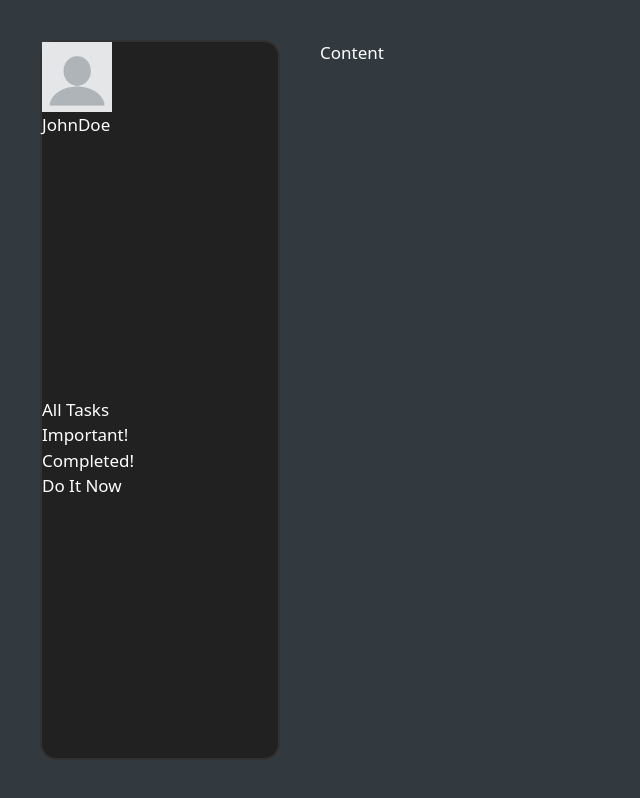
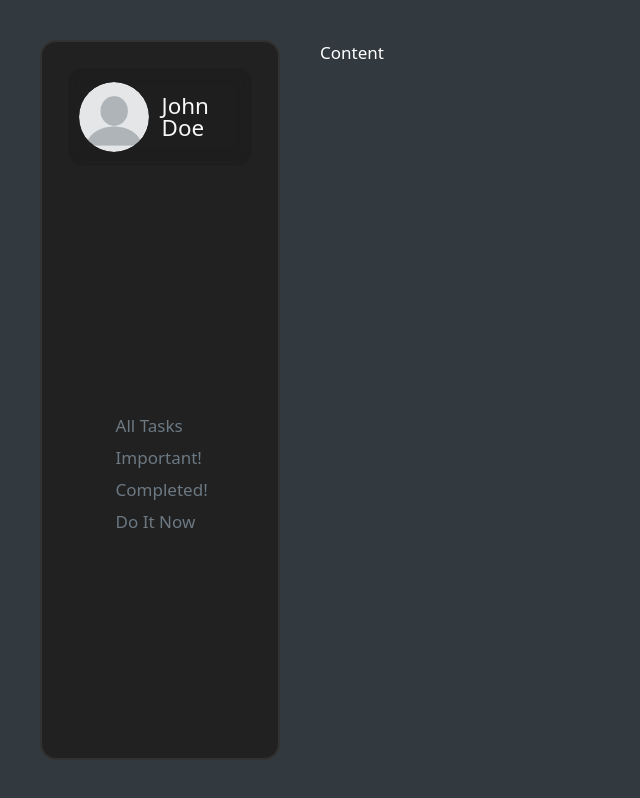
Before and after one commit to dev-mirpuri/TaskTrackr, a Next.js app: page / in a window 1280 px wide. Shown: the whole page, without its empty margins (0-640 px from the left). Built offline with nearby package versions, Linux system fonts and the light colour scheme; some icons are missing.

Commit message:
Fix design of Sidebar (Alignment, spacing, sizes, etc) and Add hover effects for sidebar

```diff
--- a/app/components/sidebar/sidebar.tsx
+++ b/app/components/sidebar/sidebar.tsx
@@ -49,15 +49,151 @@ function Sidebar () {
 }
 
 const SidebarStyled = styled.nav`
+  position: relative;
+  width: ${(props) => props.theme.sidebarWidth};
+  background-color: ${(props) => props.theme.colorBg2};
+  border: 2px solid ${(props) => props.theme.borderColor2};
+  border-radius: 1rem;
+
+  display: flex;
+  flex-direction: column;
+  justify-content: space-between;
+
+  color: ${(props) => props.theme.colorGrey3};
+
+
+  .profile {
+    margin: 1.5rem;
+    padding: 1rem 0.8rem;
     position: relative;
-    width: ${(props) => props.theme.sidebarWidth};
-    background-color: ${(props) => props.theme.colorBg2};
-    border: 2px solid ${(props) => props.theme.borderColor2};
+
     border-radius: 1rem;
+    cursor: pointer;
+
+    font-weight: 500;
+    color: ${(props) => props.theme.colorGrey0};
 
     display: flex;
-        flex-direction: column;
-        justify-content: space-between;
+    align-items: center;
+
+    .profile-overlay {
+      position: absolute;
+      top: 0;
+      left: 0;
+      width: 100%;
+      height: 100%;
+      backdrop-filter: blur(10px);
+      z-index: 0;
+      background: ${(props) => props.theme.colorBg3};
+      transition: all 0.55s linear;
+      border-radius: 1rem;
+      border: 2px solid ${(props) => props.theme.borderColor2};
+
+      opacity: 0.2;
+    }
+
+    h1 {
+      font-size: 1.2rem;
+      display: flex;
+      flex-direction: column;
+
+      line-height: 1.4rem;
+    }
+
+    .image,
+    h1 {
+      position: relative;
+      z-index: 1;
+    }
+
+    .image {
+      flex-shrink: 0;
+      display: inline-block;
+      overflow: hidden;
+      transition: all 0.5s ease;
+      border-radius: 100%;
+
+      width: 70px;
+      height: 70px;
+
+      img {
+        border-radius: 100%;
+        transition: all 0.5s ease;
+      }
+    }
+
+    > h1 {
+      margin-left: 0.8rem;
+      font-size: clamp(1.2rem, 4vw, 1.4rem);
+      line-height: 100%;
+    }
+
+    &:hover {
+      .profile-overlay {
+        opacity: 1;
+        border: 2px solid ${(props) => props.theme.borderColor2};
+      }
+
+      img {
+        transform: scale(1.1);
+      }
+    }
+  }
+
+.nav-item {
+    position: relative;
+    padding: 0.8rem 1rem 0.9rem 2.1rem;
+    margin: 0.3rem 0;
+
+    display: grid;
+    grid-template-columns: 40px 1fr;
+    cursor: pointer;
+    align-items: center;
+
+    &::after {
+      position: absolute;
+      content: "";
+      left: 0;
+      top: 0;
+      width: 0;
+      height: 100%;
+      background-color: ${(props) => props.theme.activeNavLinkHover};
+      z-index: 1;
+      transition: all 0.3s ease-in-out;
+    }
+
+    &::before {
+      position: absolute;
+      content: "";
+      right: 0;
+      top: 0;
+      width: 0%;
+      height: 100%;
+      background-color: ${(props) => props.theme.colorGreenDark};
+
+      border-bottom-left-radius: 5px;
+      border-top-left-radius: 5px;
+    }
+
+    a {
+      font-weight: 500;
+      transition: all 0.3s ease-in-out;
+      z-index: 2;
+      line-height: 0;
+    }
+
+    i {
+      display: flex;
+      align-items: center;
+      color: ${(props) => props.theme.colorIcons};
+    }
+
+    &:hover {
+      &::after {
+        width: 100%;
+      }
+    }
+  }
 `;
 
 export default Sidebar
```
